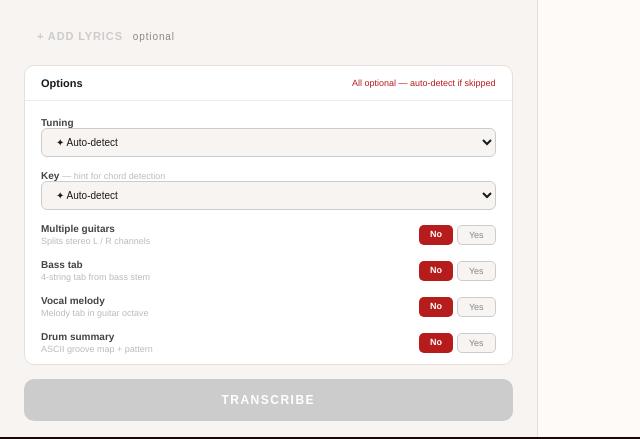
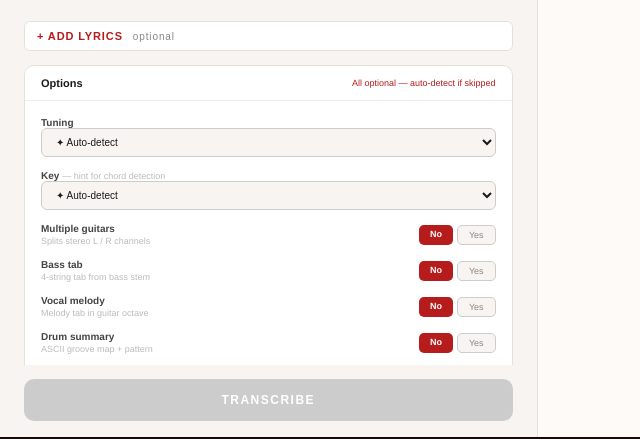
Before and after one commit to joaofmsilva1979/notara, a plain HTML site: page index.html in a window 1280 px wide. Shown: the part 368-807 px from the top of the page, 0-640 px from the left. Drawn offline with Linux system fonts and the light colour scheme.

Commit message:
fix: readable lyric text, visible scrollbar, correct stable-ts package name
- tab-lyric-line color #e8e8e8→#222 (was invisible on light bg)
- panel-scroll: flex-shrink:0 on children so Keys row is never squished
- panel-scroll scrollbar always visible with webkit scrollbar styling
- lyrics-toggle button visible on cream bg (was styled for dark bg)
- lyrics_align: fallback returns plain lyrics instead of empty string
- requirements.txt: stable-whisper→stable-ts (correct PyPI package name)

Co-Authored-By: Claude Sonnet 4.6 <noreply@anthropic.com>

```diff
--- a/css/main.css
+++ b/css/main.css
@@ -82,7 +82,12 @@ nav { background: var(--white); border-bottom: 1px solid var(--border); padding:
 
 /* LEFT PANEL */
 .panel-left { width: 42%; min-width: 300px; border-right: 1px solid var(--border); display: flex; flex-direction: column; background: var(--cream); overflow: hidden; }
-.panel-scroll { flex: 1; overflow-y: auto; padding: 24px 24px 0; display: flex; flex-direction: column; gap: 14px; }
+.panel-scroll { flex: 1; overflow-y: scroll; padding: 24px 24px 20px; display: flex; flex-direction: column; gap: 14px; }
+.panel-scroll > * { flex-shrink: 0; }
+.panel-scroll::-webkit-scrollbar { width: 8px; }
+.panel-scroll::-webkit-scrollbar-track { background: var(--border); border-radius: 4px; }
+.panel-scroll::-webkit-scrollbar-thumb { background: #c9bfb7; border-radius: 4px; }
+.panel-scroll::-webkit-scrollbar-thumb:hover { background: var(--muted); }
 .panel-foot { padding: 14px 24px 16px; flex-shrink: 0; display: flex; flex-direction: column; gap: 8px; }
 
 /* RIGHT PANEL */
@@ -327,27 +332,27 @@ nav { background: var(--white); border-bottom: 1px solid var(--border); padding:
 
 .lyrics-toggle {
   width: 100%;
-  background: none;
-  border: 1px solid rgba(255,255,255,0.15);
+  background: var(--white);
+  border: 1px solid var(--border);
   border-radius: 6px;
-  color: #ccc;
+  color: var(--red);
   font-size: 11px;
-  font-weight: 600;
+  font-weight: 700;
   letter-spacing: .08em;
   padding: 8px 12px;
   text-align: left;
   cursor: pointer;
-  transition: border-color .2s, color .2s;
+  transition: border-color .2s, background .2s;
 }
 
 .lyrics-toggle:hover {
-  border-color: #B71C1C;
-  color: #fff;
+  border-color: var(--red);
+  background: var(--red-light);
 }
 
 .lyrics-toggle-hint {
   font-weight: 400;
-  color: #888;
+  color: var(--muted);
   margin-left: 6px;
   font-size: 10px;
 }
@@ -422,6 +427,6 @@ nav { background: var(--white); border-bottom: 1px solid var(--border); padding:
 
 .tab-lyric-line {
   display: block;
-  color: #e8e8e8;
+  color: #222;
   white-space: pre;
 }
```
Also changed, not shown: api/requirements.txt, 1 other file.
